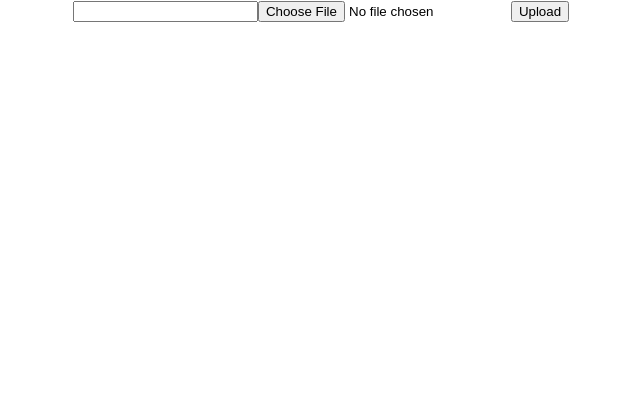
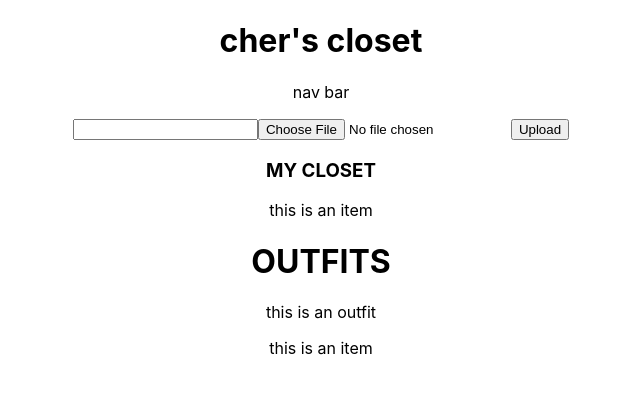
Before and after one commit to linyahu/chers-closet-frontend, a React (Create React App) app: page / in a window 1280 px wide. Shown: the top 394 px of the page, without its empty margins (319-959 px from the left). Built offline with nearby package versions, Linux system fonts and the light colour scheme.

Commit message:
react skeleton

```diff
--- a/src/App.js
+++ b/src/App.js
@@ -1,13 +1,21 @@
 import React, { Component } from 'react';
 import logo from './logo.svg';
 import Upload from "./components/Upload"
+import OutfitContainer from "./components/OutfitContainer"
+import ClosetContainer from "./components/ClosetContainer"
+import Header from "./components/Header"
 import './App.css';
 
 class App extends Component {
   render() {
     return (
+
       <div className="App">
+        <Header />
         <Upload />
+        <ClosetContainer />
+        <OutfitContainer />
+
       </div>
     );
   }
--- /dev/null
+++ b/src/components/ClosetContainer.js
@@ -0,0 +1,18 @@
+import React from 'react'
+import ItemCard from './ItemCard'
+
+class ClosetContainer extends React.Component {
+
+  render(){
+    return (
+      <div>
+        <h3> MY CLOSET </h3>
+        <ItemCard />
+      </div>
+    )
+  }
+
+
+};
+
+export default ClosetContainer
--- /dev/null
+++ b/src/components/Header.js
@@ -0,0 +1,17 @@
+import React from 'react'
+
+class Header extends React.Component {
+
+  render(){
+    return (
+      <div>
+      <h1> cher's closet </h1>
+      <p> nav bar </p>
+      </div>
+    )
+  }
+
+
+};
+
+export default Header
--- /dev/null
+++ b/src/components/ItemCard.js
@@ -0,0 +1,13 @@
+import React from 'react'
+
+class ItemCard extends React.Component {
+
+  render(){
+    return(
+      <p> this is an item </p>
+    )
+  }
+
+}
+
+export default ItemCard
--- /dev/null
+++ b/src/components/OutfitCard.js
@@ -0,0 +1,17 @@
+import React from 'react'
+import ItemCard from './ItemCard'
+
+class OutfitCard extends React.Component{
+
+  render(){
+    return(
+      <div>
+        <p> this is an outfit </p>
+        <ItemCard />
+      </div>
+    )
+  }
+
+}
+
+export default OutfitCard
--- /dev/null
+++ b/src/components/OutfitContainer.js
@@ -0,0 +1,18 @@
+import React from 'react'
+import OutfitCard from './OutfitCard'
+
+class OutfitContainer extends React.Component {
+
+  render(){
+    return (
+      <div>
+        <h1> OUTFITS </h1>
+        <OutfitCard />
+      </div>
+    )
+  }
+
+
+};
+
+export default OutfitContainer
```
